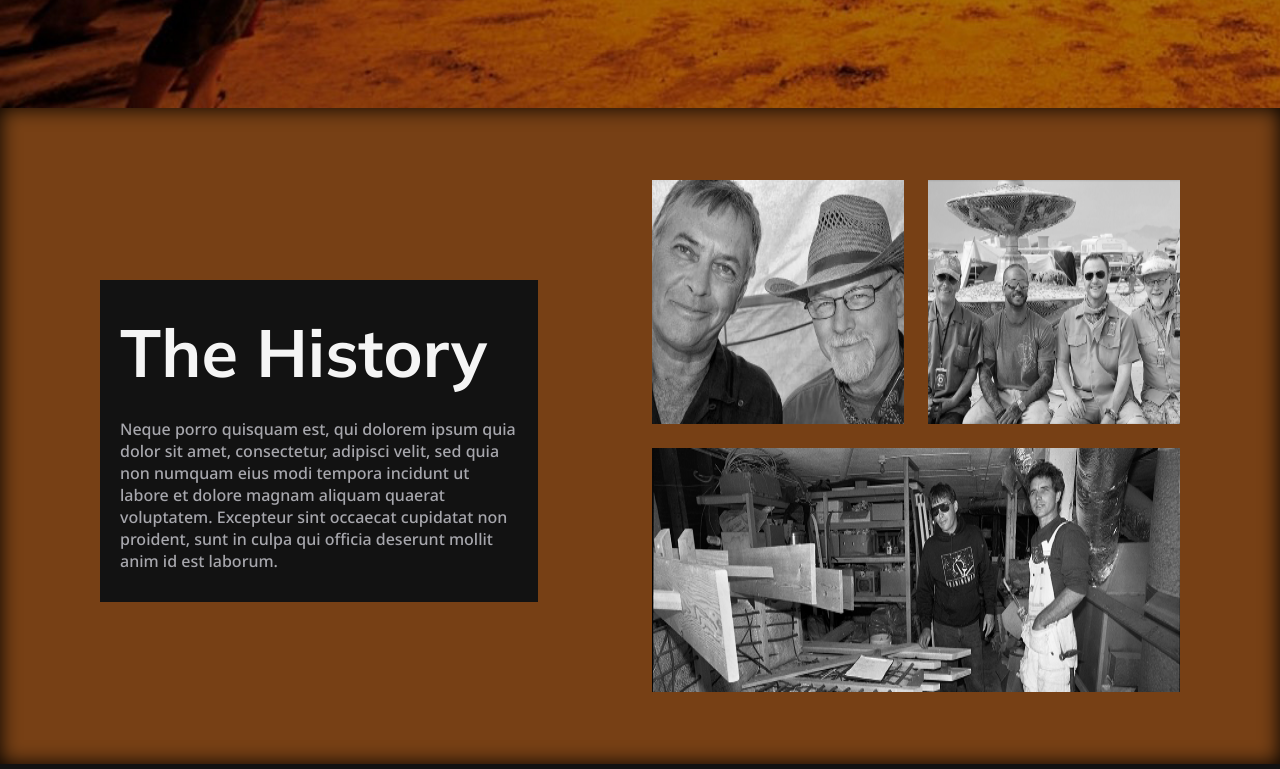
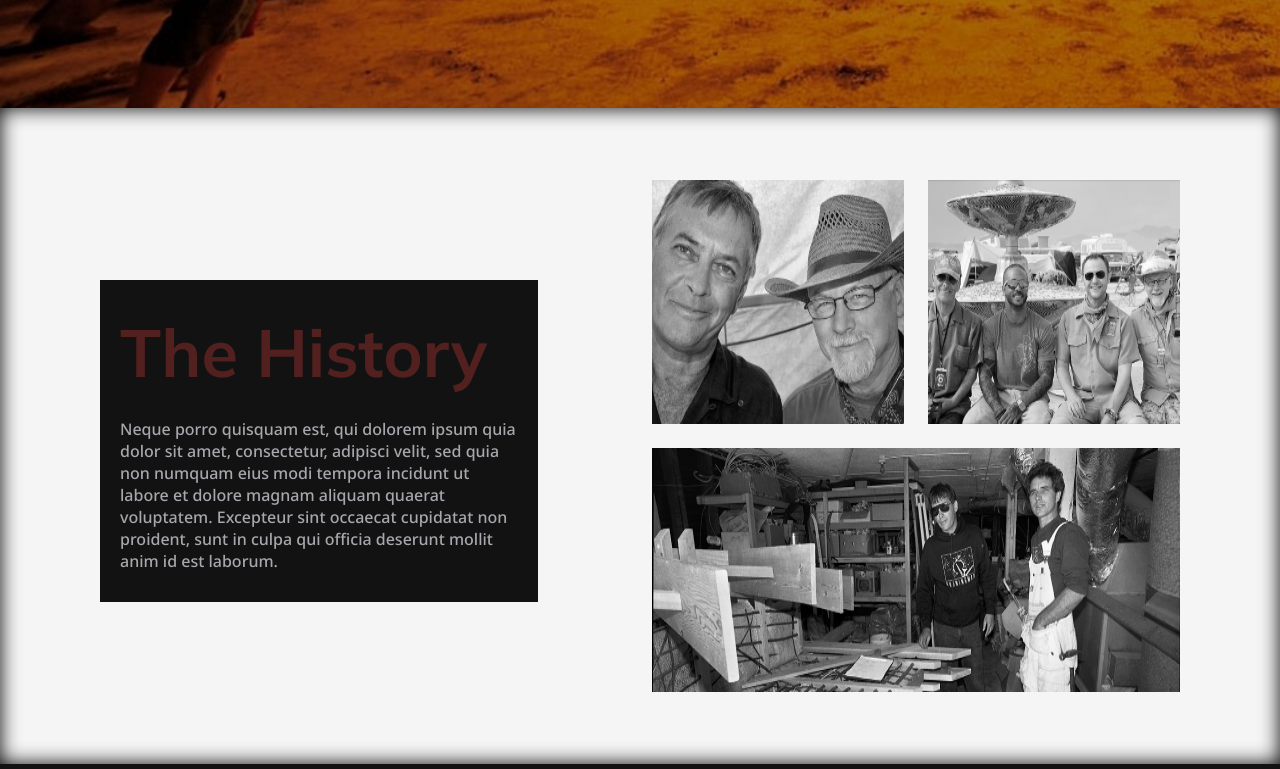
Before and after one commit to RH1705/Burning-Man-, a plain HTML site: page index.html in a window 1280 px wide. Shown: the part 1011-1780 px from the top of the page. Drawn offline with Linux system fonts and the light colour scheme.

Commit message:
Update style.css

```diff
--- a/css/style.css
+++ b/css/style.css
@@ -133,12 +133,12 @@ nav a:hover {
 }
 
 .our-mission {
-  background-color: #774015;
+  background-color: whitesmoke;
   box-shadow: inset 0px 0px 20px 0px black;
 }
 
 .our-mission-text h2 {
-  color: whitesmoke;
+  color: rgb(83, 32, 32);
   background-color: #121212;
 }
 
```
